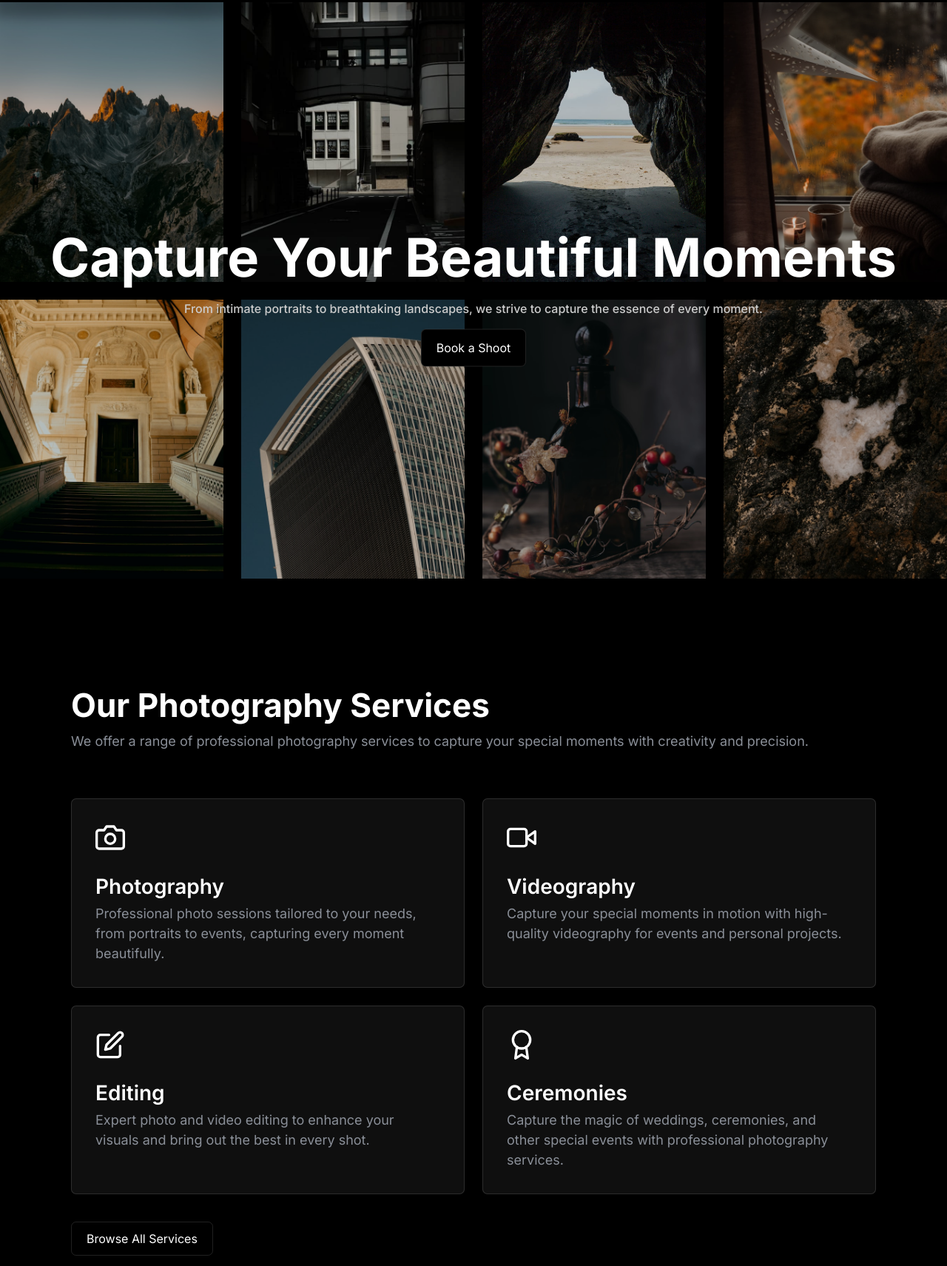
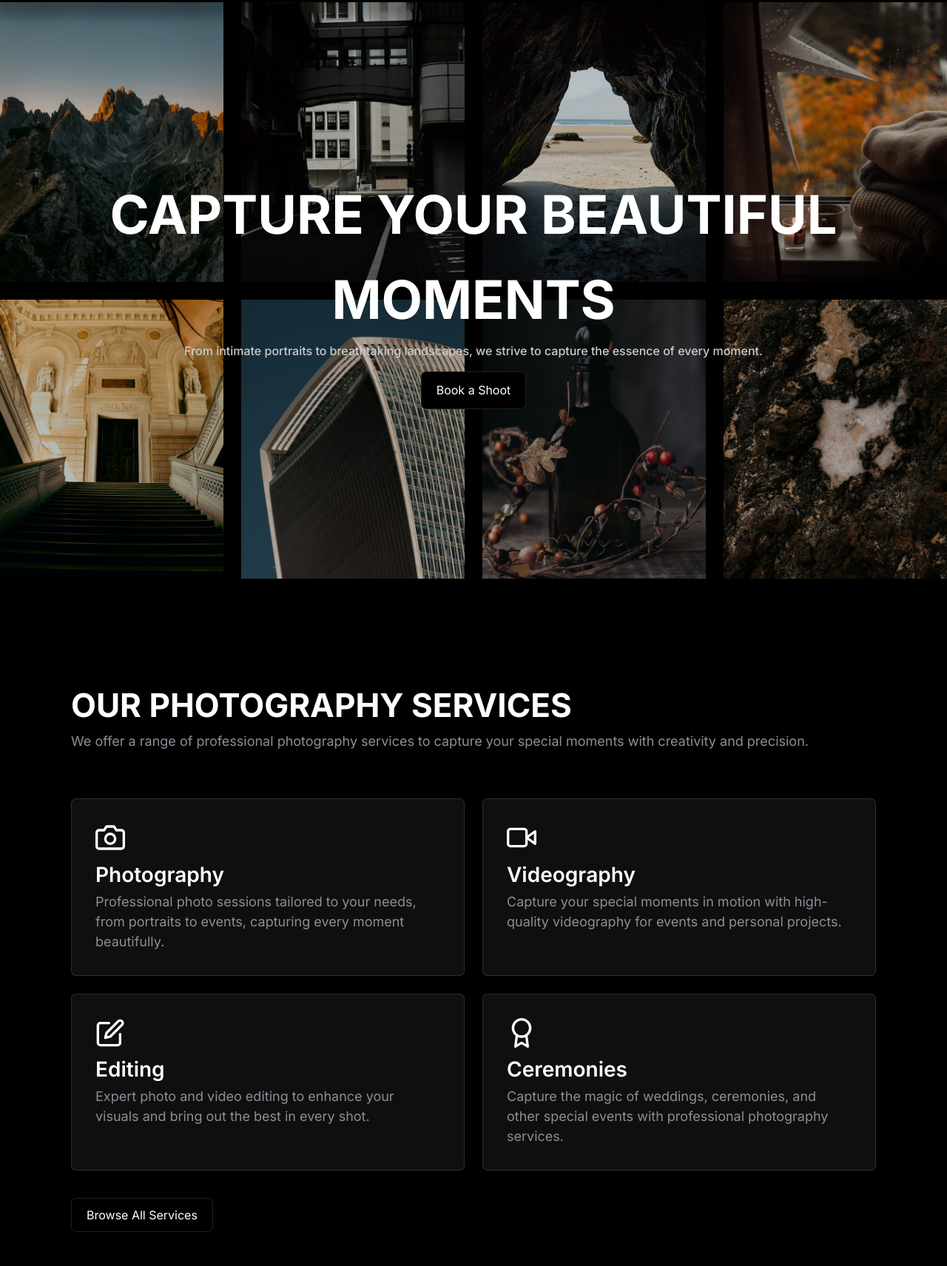
Before and after one commit to rorunsolu/Photography-Website, a website built with Vite: page index.html in a window 1280 px wide. Shown: the part 69-1780 px from the top of the page at 74% size. Built offline with nearby package versions, Linux system fonts and the light colour scheme.

Commit message:
changed padding values

```diff
--- a/styles/gallery.scss
+++ b/styles/gallery.scss
@@ -1,7 +1,4 @@
 .gallery {
-    &__title {
-    }
-
     &__subtitle {
         margin-bottom: 4rem;
     }
@@ -10,7 +7,6 @@
         display: grid;
         grid-template-columns: repeat(auto-fit, minmax(300px, 1fr));
         gap: var(--gap-card-wrapper);
-
 
         &:hover > .gallery__image:not(:hover) {
             filter: brightness(0.4);
--- a/styles/services.scss
+++ b/styles/services.scss
@@ -13,8 +13,6 @@
         @media (width < 500px) {
             grid-template-columns: repeat(auto-fit, minmax(250px, 1fr));
             gap: var(--gap-card-wrapper-medium);
-
-            padding: var(--padding);
         }
     }
 
@@ -31,10 +29,6 @@
             padding: var(--padding);
         }
 
-        @media (width < 500px) {
-            padding: 0;
-        }
-
         &:hover {
             transform: translateY(-0.25rem);
 
@@ -42,8 +36,6 @@
         }
 
         svg {
-            margin-bottom: 1rem;
-
             width: 2.5rem;
             height: 2.5rem;
         }
--- a/styles/typography.scss
+++ b/styles/typography.scss
@@ -1,6 +1,8 @@
 h1 {
     font-weight: 700;
     font-size: 4.5rem;
+
+    text-transform: uppercase;
 
     @media (width <= 770px) {
         font-size: 3.5rem;
@@ -22,6 +24,8 @@ h1 {
 h2 {
     font-weight: 700;
     font-size: 2.75rem;
+
+    text-transform: uppercase;
 
     @media (width <= 660px) {
         font-size: 2.15rem;
--- a/styles/utilities.scss
+++ b/styles/utilities.scss
@@ -6,7 +6,7 @@
 
     position: relative;
 
-    @media (width <= 400px) {
+    @media (width <= 600px) {
         width: 95%;
     }
 }
```
